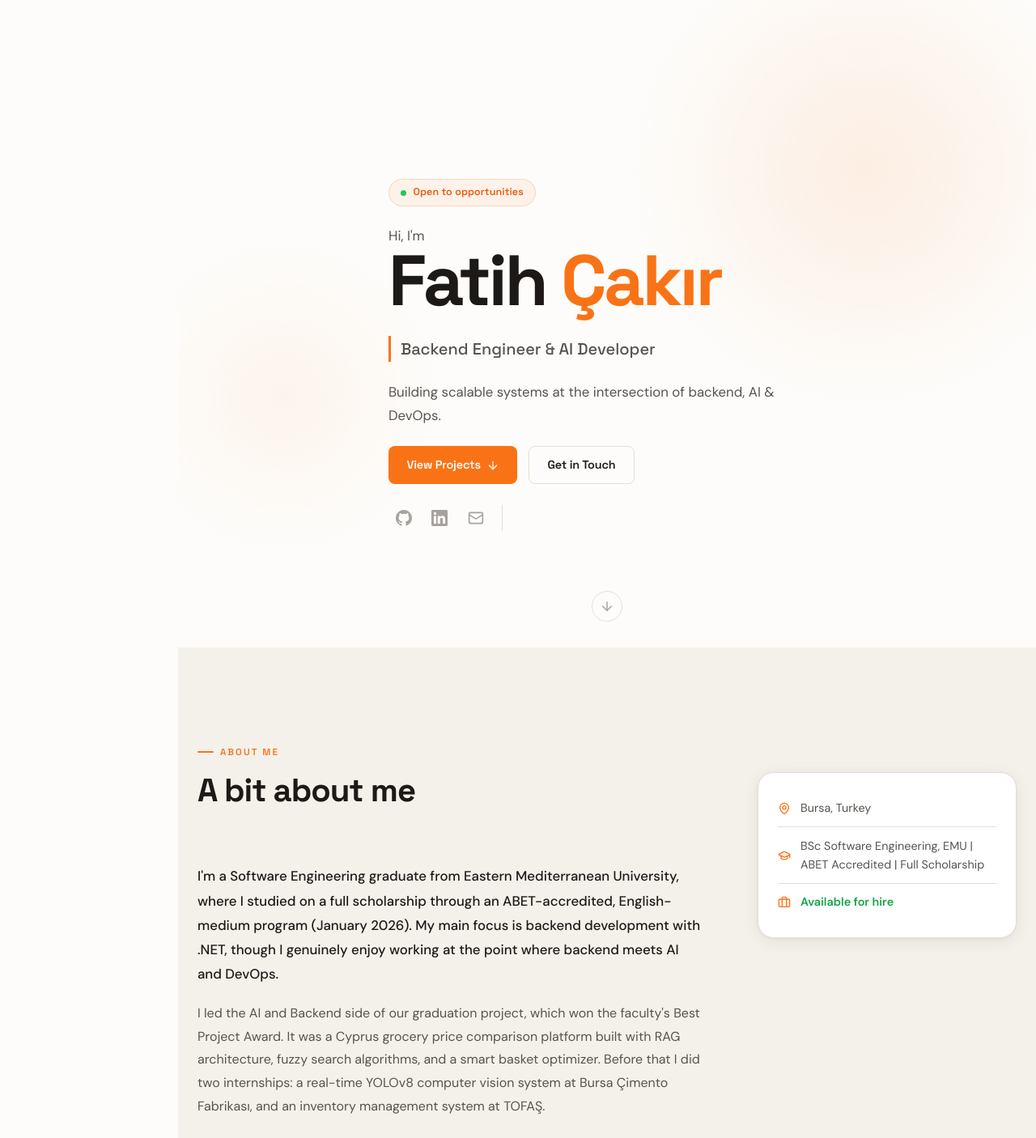
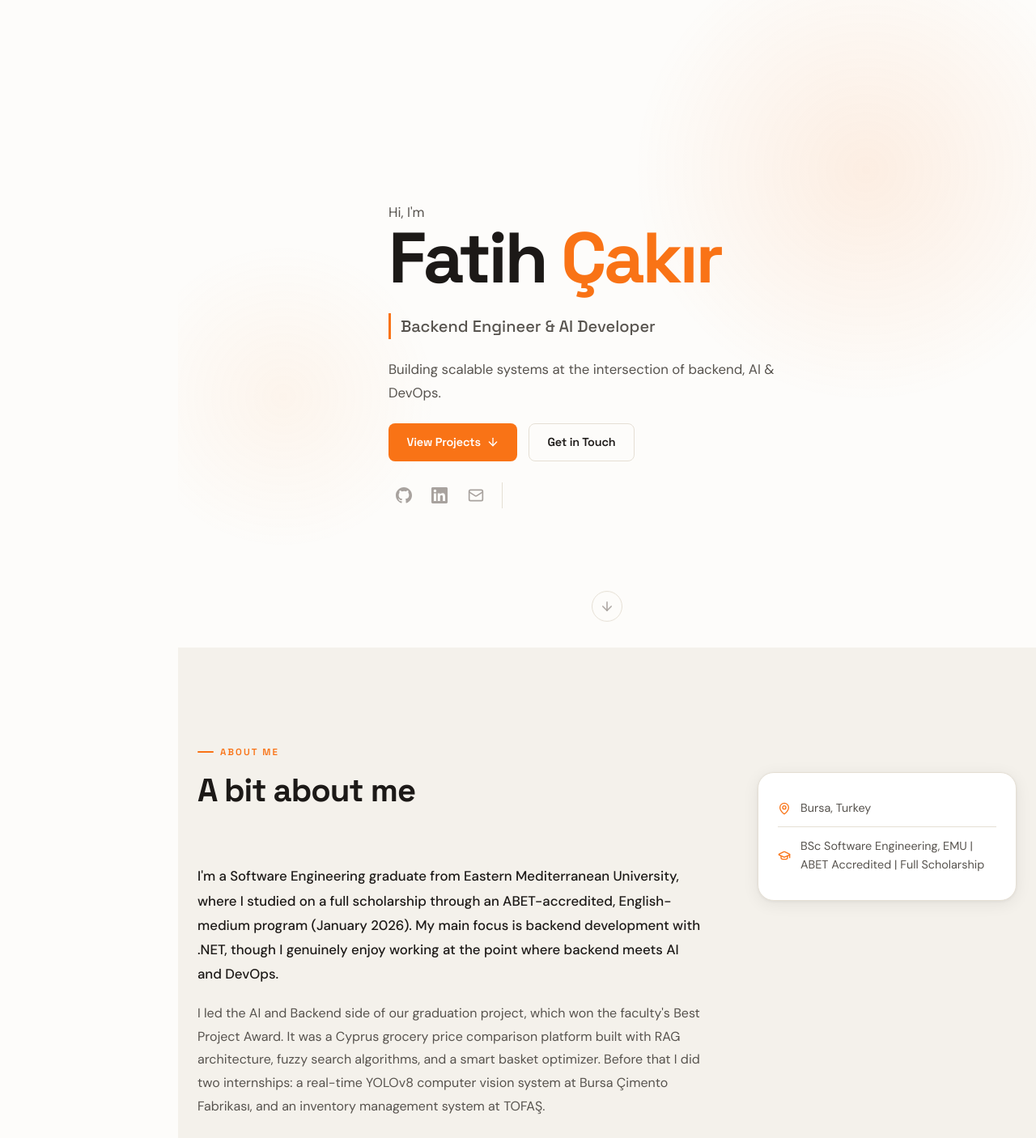
Before and after one commit to fatihcak/portfolio, a Next.js app: page /en in a window 1280 px wide. Shown: the top 1406 px of the page at 81% size. Built offline with nearby package versions, Linux system fonts and the light colour scheme.

Commit message:
remove open to opportunities badge

```diff
--- a/messages/en.json
+++ b/messages/en.json
@@ -13,8 +13,7 @@
     "title": "Backend Engineer & AI Developer",
     "subtitle": "Building scalable systems at the intersection of backend, AI & DevOps.",
     "cta_projects": "View Projects",
-    "cta_contact": "Get in Touch",
-    "available": "Open to opportunities"
+    "cta_contact": "Get in Touch"
   },
   "about": {
     "section_label": "About Me",
@@ -23,8 +22,7 @@
     "bio_2": "I led the AI and Backend side of our graduation project, which won the faculty's Best Project Award. It was a Cyprus grocery price comparison platform built with RAG architecture, fuzzy search algorithms, and a smart basket optimizer. Before that I did two internships: a real-time YOLOv8 computer vision system at Bursa Çimento Fabrikası, and an inventory management system at TOFAŞ.",
     "bio_3": "I'm eager to step into professional life and bring fresh energy to a team that loves building great things.",
     "location": "Bursa, Turkey",
-    "education": "BSc Software Engineering, EMU | ABET Accredited | Full Scholarship",
-    "status": "Available for hire"
+    "education": "BSc Software Engineering, EMU | ABET Accredited | Full Scholarship"
   },
   "skills": {
     "section_label": "Skills",
--- a/messages/tr.json
+++ b/messages/tr.json
@@ -13,8 +13,7 @@
     "title": "Backend Mühendisi & Yapay Zeka Geliştirici",
     "subtitle": "Backend, yapay zeka ve DevOps'un kesişiminde ölçeklenebilir sistemler inşa ediyorum.",
     "cta_projects": "Projeleri Gör",
-    "cta_contact": "İletişime Geç",
-    "available": "İş fırsatlarına açığım"
+    "cta_contact": "İletişime Geç"
   },
   "about": {
     "section_label": "Hakkımda",
@@ -23,8 +22,7 @@
     "bio_2": "Mezuniyet projemizde yapay zeka ve backend geliştirmede takım liderliği yaparak En İyi Proje Ödülü kazandık. Kıbrıs'taki marketlerin fiyatlarını karşılaştıran bu platformda RAG mimarisi, bulanık eşleşme algoritmaları ve akıllı sepet optimizasyonu geliştirdim. Öncesinde Bursa Çimento Fabrikası'nda gerçek zamanlı YOLOv8 bilgisayarlı görü sistemi kurdum, TOFAŞ'ta ise stok yönetim sistemi geliştirdim.",
     "bio_3": "Bir an önce profesyonel hayata adım atmak ve enerjimi doğru ekiple buluşturmak istiyorum.",
     "location": "Bursa, Türkiye",
-    "education": "Yazılım Mühendisliği Lisans — DAÜ · ABET Akrediteli · Tam Burslu",
-    "status": "İş arıyorum"
+    "education": "Yazılım Mühendisliği Lisans — DAÜ · ABET Akrediteli · Tam Burslu"
   },
   "skills": {
     "section_label": "Yetenekler",
--- a/src/components/About.tsx
+++ b/src/components/About.tsx
@@ -1,7 +1,7 @@
 "use client";
 
 import { useTranslations } from "next-intl";
-import { MapPin, GraduationCap, Briefcase } from "lucide-react";
+import { MapPin, GraduationCap } from "lucide-react";
 import styles from "./About.module.css";
 
 export default function About() {
@@ -30,11 +30,7 @@ export default function About() {
                 <GraduationCap size={16} className={styles.icon} />
                 <span>{t("education")}</span>
               </div>
-              <div className={styles.divider} />
-              <div className={styles.infoItem}>
-                <Briefcase size={16} className={styles.icon} />
-                <span className={styles.available}>{t("status")}</span>
-              </div>
+
             </div>
           </div>
         </div>
--- a/src/components/Hero.tsx
+++ b/src/components/Hero.tsx
@@ -15,10 +15,7 @@ export default function Hero() {
       <div className={styles.orb2} aria-hidden />
 
       <div className={`container ${styles.content}`}>
-        <div className={styles.badge}>
-          <span className={styles.pulse} aria-hidden />
-          {t("available")}
-        </div>
+
 
         <h1 className={styles.heading}>
           <span className={styles.greeting}>{t("greeting")}</span>
```
